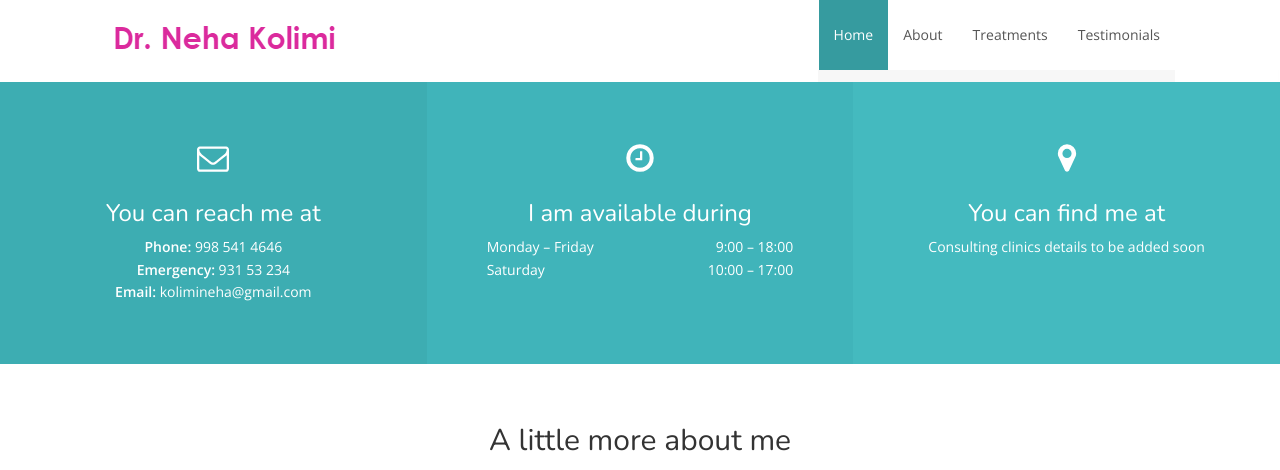
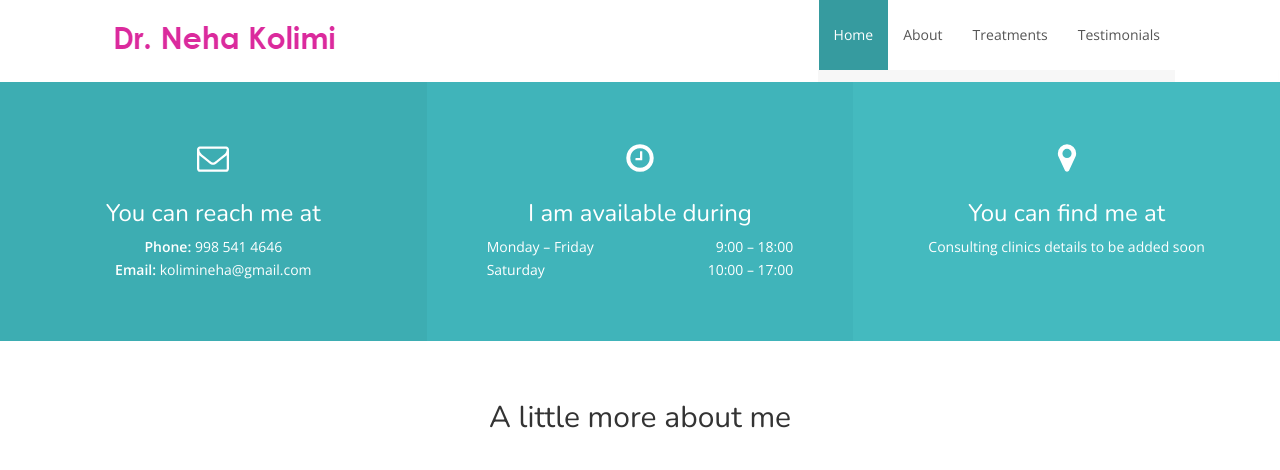
Before and after one commit to nehakolimi/nehakolimi.github.io, a Jekyll site: the page built from index.html, in a window 1280 px wide and 900 px high, scrolled down 464 px, cut to the strip 0-470 px from the top of the window. Built offline with Jekyll 4.4.1, drawn with Linux system fonts in a browser that asks for light colours; nearby versions of some CDN libraries.

Commit message:
removed emergency

```diff
--- a/_config.yml
+++ b/_config.yml
@@ -17,7 +17,7 @@ api_token: 7ca8de1c5899ca12ab7ba52ed2f6bbb6
 # Contact info
 contact:
     phone: 998 541 4646
-    emergency: 931 53 234
+    emergency:
     email: kolimineha@gmail.com
     address: Consulting clinics details to be added soon
 
```
